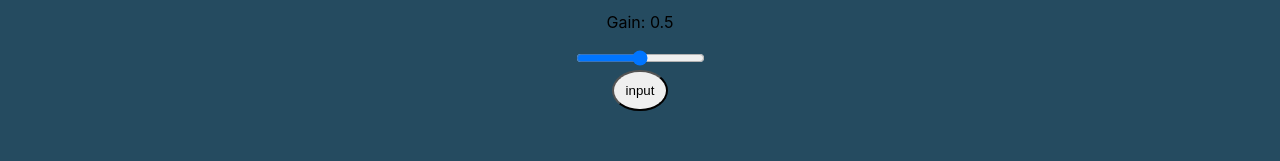
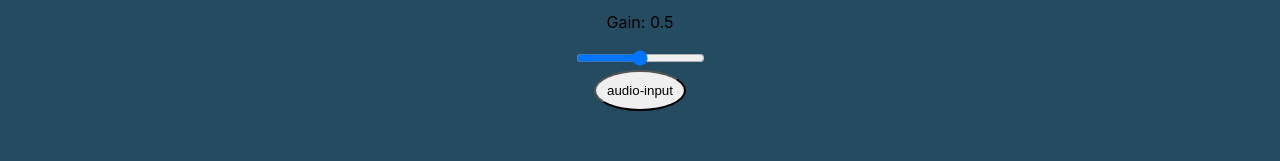
Before and after one commit to ychaw/noise-nodes, a React (Create React App) app: page / in a window 1280 px wide. Shown: the part 201-362 px from the top of the page. Built offline with nearby package versions, Linux system fonts and the light colour scheme.

Commit message:
make input/output names reflect their data-type

```diff
--- a/src/Workspace.js
+++ b/src/Workspace.js
@@ -77,7 +77,7 @@ class Workspace extends React.Component {
     //make sure no same type connections can be made
     if (first.type !== second.type) {
       //connect output to input
-      if(first.type === 'output') {
+      if(first.type === 'control-output' || first.type === 'audio-output' ) {
         first.audioNode.connect(second.audioNode);
       } else {
         second.audioNode.connect(first.audioNode);
--- a/src/modules/BaseNode.js
+++ b/src/modules/BaseNode.js
@@ -64,7 +64,7 @@ class BaseNode extends React.Component {
         <Setting name='Frequency' unit='Hz' changeValue={this.changeFrequency} min='20' max='2000' step='0.1' value={this.state.frequency} />
         <Setting name='Gain' unit='' changeValue={this.changeGain} min='0' max='1' step='0.1' value={this.state.gain} />
         <button onClick={this.togglePlay}>{this.state.isPlaying ? 'Stop' : 'Start'}</button>
-        <Connector type='output' id={this.name + '_output-1'} audioNode={this.dsp.gain} changeConnection={this.props.changeConnection}/>
+        <Connector type='audio-output' id={this.name + '_audio-output-1'} audioNode={this.dsp.gain} changeConnection={this.props.changeConnection}/>
         <button onClick={this.props.deleteNode.bind(this, this.name)}>[X]</button>
       </div>
     );
--- a/src/modules/OutputNode.js
+++ b/src/modules/OutputNode.js
@@ -31,7 +31,7 @@ class OutputNode extends React.Component {
       <div>
         <h1>{this.name}</h1>
         <Setting name='Gain' unit='' changeValue={this.changeGain} min='0' max='1' step='0.1' value={this.state.gain} />
-        <Connector type='input' id='input-1' audioNode={this.dsp.gain} changeConnection={this.props.changeConnection}/>
+        <Connector type='audio-input' id={this.name + '_audio-input-1'} audioNode={this.dsp.gain} changeConnection={this.props.changeConnection}/>
       </div>
     );
   }
```
